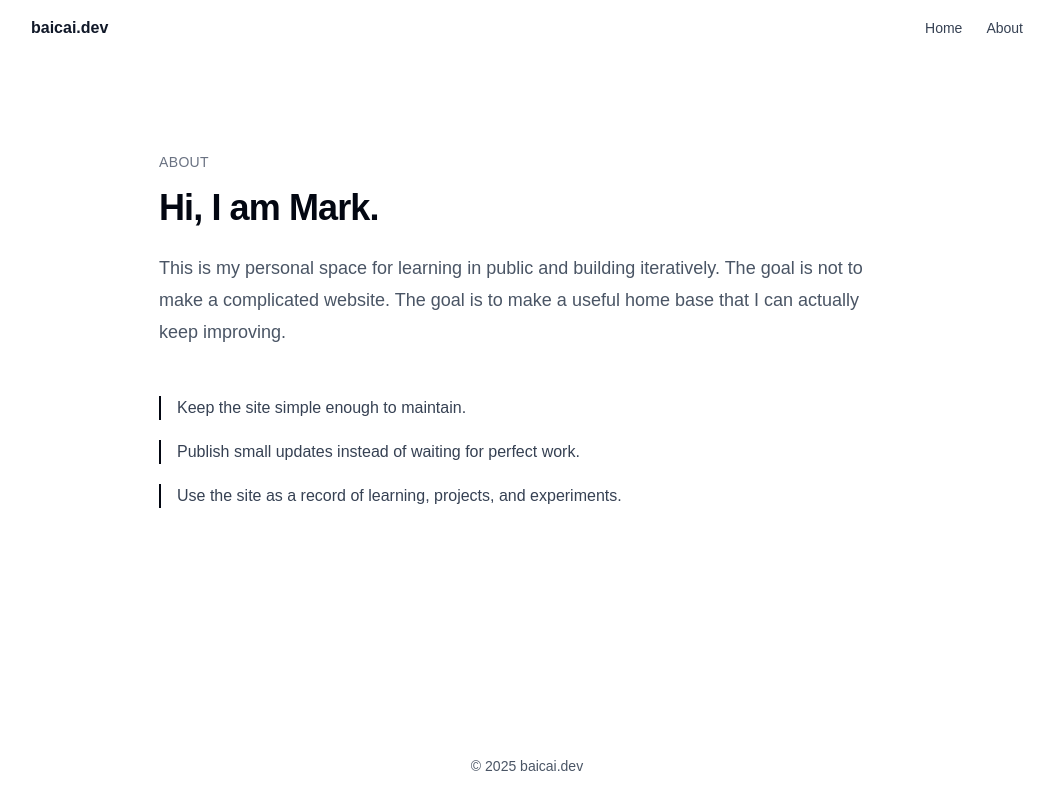
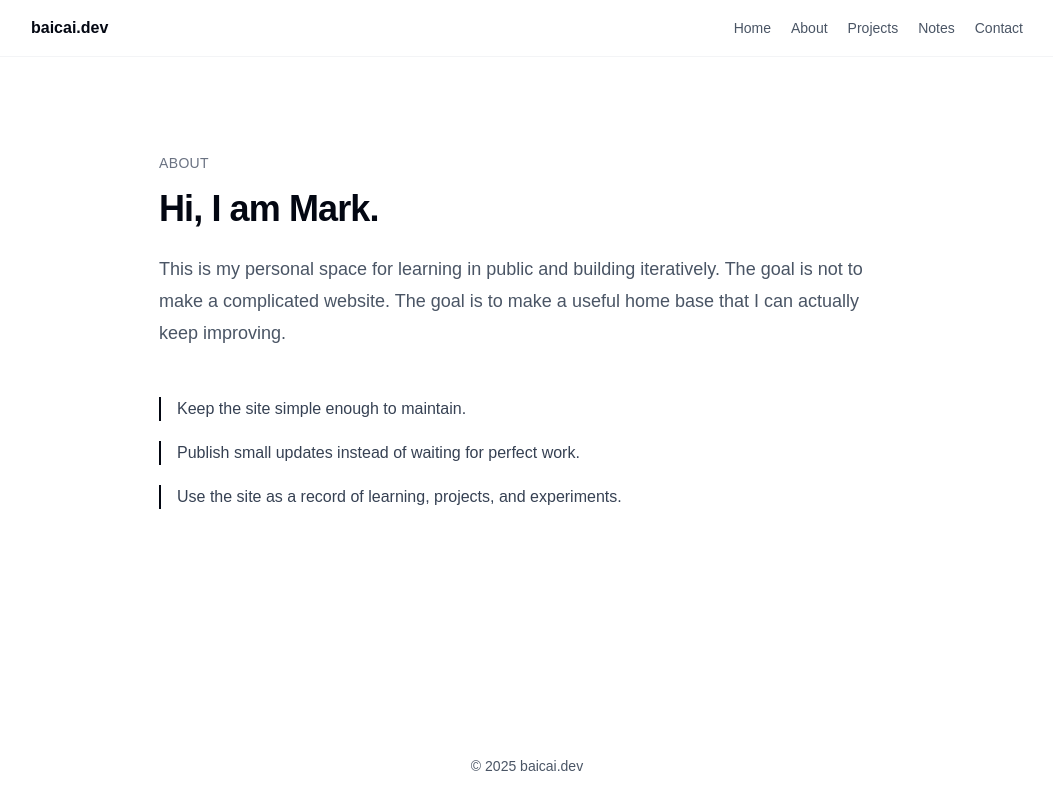
Before and after one commit to BaiCaiMark/baicai.dev, a Next.js app: page /about in a window 1280 px wide. Shown: the whole page, without its empty margins (113-1166 px from the left). Built offline with nearby package versions, Linux system fonts and the light colour scheme.

Commit message:
Update site navigation

```diff
--- a/app/components/NavBar.tsx
+++ b/app/components/NavBar.tsx
@@ -1,9 +1,19 @@
 'use client'
+
 import Link from 'next/link'
 import { useEffect, useState } from 'react'
 
+const navItems = [
+  { href: '/', label: 'Home' },
+  { href: '/about', label: 'About' },
+  { href: '/projects', label: 'Projects' },
+  { href: '/notes', label: 'Notes' },
+  { href: '/contact', label: 'Contact' },
+]
+
 export default function NavBar() {
   const [scrolled, setScrolled] = useState(false)
+
   useEffect(() => {
     const onScroll = () => setScrolled(window.scrollY > 4)
     onScroll()
@@ -13,22 +23,21 @@ export default function NavBar() {
 
   return (
     <header
-      className={`sticky top-0 z-50 transition-all duration-200 ${
-        scrolled ? 'bg-white/80 backdrop-blur shadow-sm' : 'bg-white'
+      className={`sticky top-0 z-50 border-b border-gray-100 transition-all duration-200 ${
+        scrolled ? 'bg-white/85 backdrop-blur shadow-sm' : 'bg-white'
       }`}
     >
       <div className="mx-auto max-w-5xl px-4">
-        <nav className="flex h-14 items-center justify-between">
-          <Link href="/" className="font-semibold text-gray-900 hover:text-gray-700">
+        <nav className="flex min-h-14 flex-col gap-3 py-3 sm:flex-row sm:items-center sm:justify-between">
+          <Link href="/" className="font-semibold text-gray-950 hover:text-gray-700">
             baicai.dev
           </Link>
-          <div className="flex items-center gap-6">
-            <Link href="/" className="text-sm text-gray-700 hover:text-gray-900">
-              Home
-            </Link>
-            <Link href="/about" className="text-sm text-gray-700 hover:text-gray-900">
-              About
-            </Link>
+          <div className="flex flex-wrap items-center gap-x-5 gap-y-2">
+            {navItems.map((item) => (
+              <Link key={item.href} href={item.href} className="text-sm text-gray-600 hover:text-gray-950">
+                {item.label}
+              </Link>
+            ))}
           </div>
         </nav>
       </div>
```
